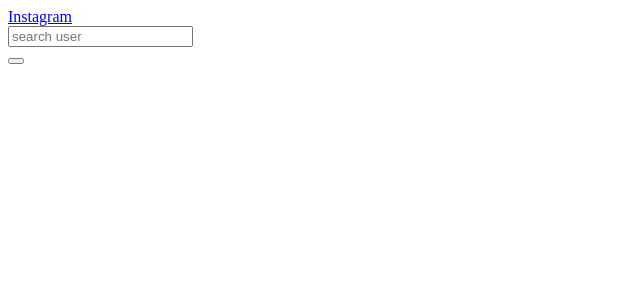
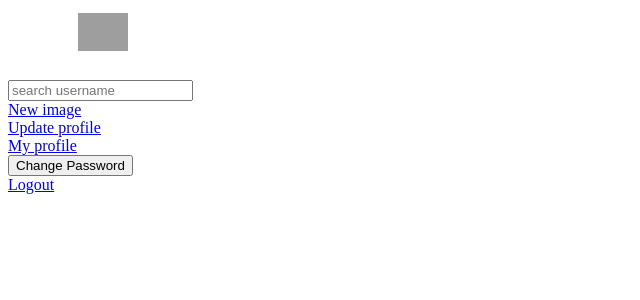
Before and after one commit to Joselyne97/Instagram-app, a Django app: template instaapp/templates/navbar.html in a window 1280 px wide. Shown: the top 300 px of the page, without its empty margins (0-640 px from the left). Run offline with Django 3.2, Linux system fonts and the light colour scheme; the template is opened without the code that fills it, so the values that code supplies are empty; grey boxes are pictures that could not be loaded.

Commit message:
I styled the navigationbar

```diff
--- a/instaapp/templates/navbar.html
+++ b/instaapp/templates/navbar.html
@@ -4,27 +4,48 @@
     <meta charset="UTF-8">
     <meta name="viewport" content="width=device-width, initial-scale=1.0">
 
+
+
 </head>
 <body>
     <nav class="navbar navbar-inverse">
         <div class="container-fluid">
             <div class="navbar-header">
-                <a class="navbar-brand" href="{% url 'welcome' %}">Instagram</a>
+                <a class="navbar-brand"  href="{% url 'welcome' %}"><img src="/static/images/logo2.png" class="img-responsive" style="height: 1cm; margin: 5px; margin-left: 70px;"></a>
 
             </div>
+            <form class="navbar-form navbar-center" role="search" action="{% url 'search_results' %}">
 
+              <div class="form-group" style="margin-top: 20px;">
+                <input type="text" class="form-control" placeholder="search username" name="search_results">
+
+              </div>
+
+            </form>
+
+            <div class="navbar">
+              <a class="navbar-brand" href="{% url 'new_picture' %}">New image</a>
+
+          </div>
+          <div class="navbar">
+              <a href="{%url 'edit-profile'%}">Update profile</a>
+          </div>
+          <div class="nav justify-content-end">
+            <a href="{%url 'user-profile' %}">My profile</a>
+          </div>
+
+          <div class="navbar">
+            <a href="/accounts/password/change"><button type='submit' class="btn btn-primary"> Change Password</button></a>
+
+        </div>
+
+        <div class="navbar">
+          <a href="/logout">Logout</a>
+
+      </div>
             <div class="col-sm-4 col-md-4 navbar-right">
 
-                <form class="navbar-form" role="search" action="{% url 'search_results' %}">
 
-                  <div class="input-group">
-                    <input type="text" class="form-control" placeholder="search user" name="user">
-                    <div class="input-group-btn">
-                      <button class="btn btn-default" type="submit"><i class="glyphicon glyphicon-search"></i></button>
-                    </div>
-                  </div>
-
-                </form>
               </div>
 
         </div>
```
